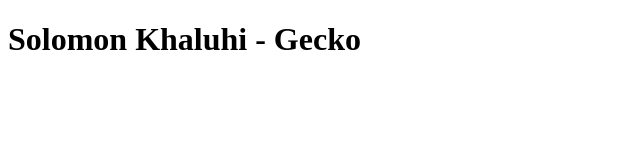
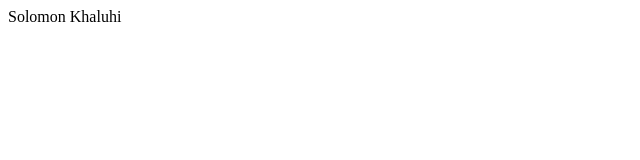
Before and after one commit to Solo7991/Microverse-Portfolio, a website: page index.html in a window 1280 px wide. Shown: the whole page, without its empty margins (0-640 px from the left). Drawn offline with Linux system fonts and the light colour scheme.

Commit message:
Change h1 to div in header

```diff
--- a/index.html
+++ b/index.html
@@ -9,9 +9,9 @@
 
     <body>
         <header class="image">
-            <h1>
-                Solomon Khaluhi - Gecko
-            </h1>
+            <div>
+                Solomon Khaluhi
+            </div>
         </header>
     </body>
 </html>
```
